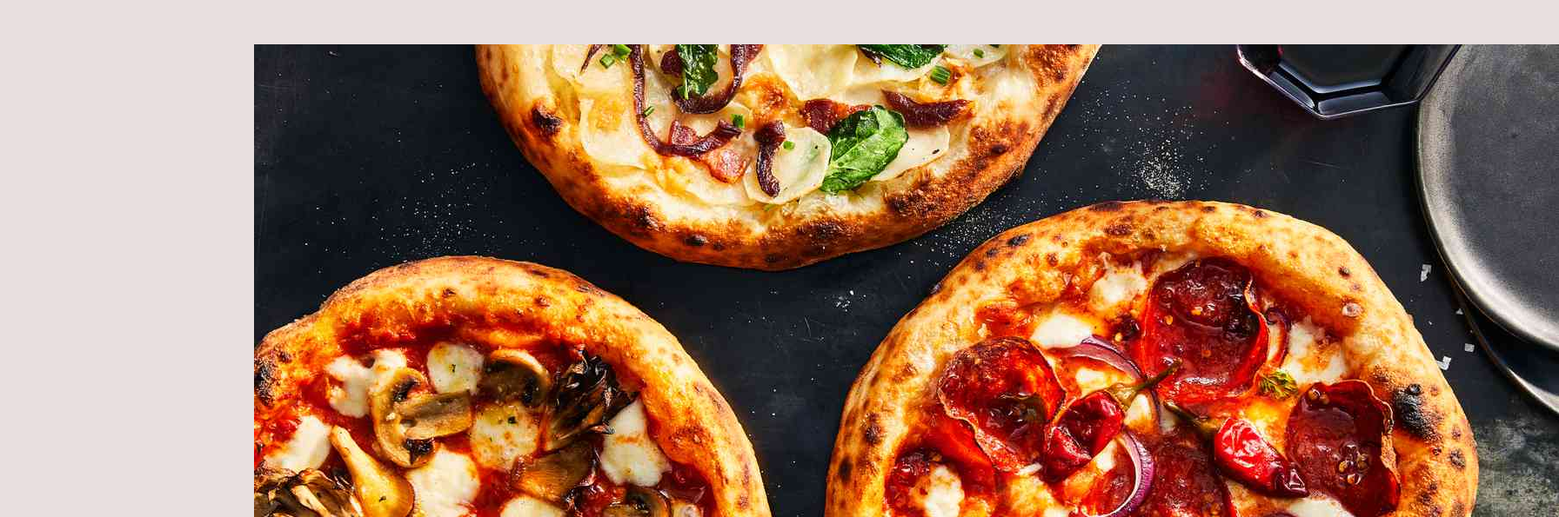
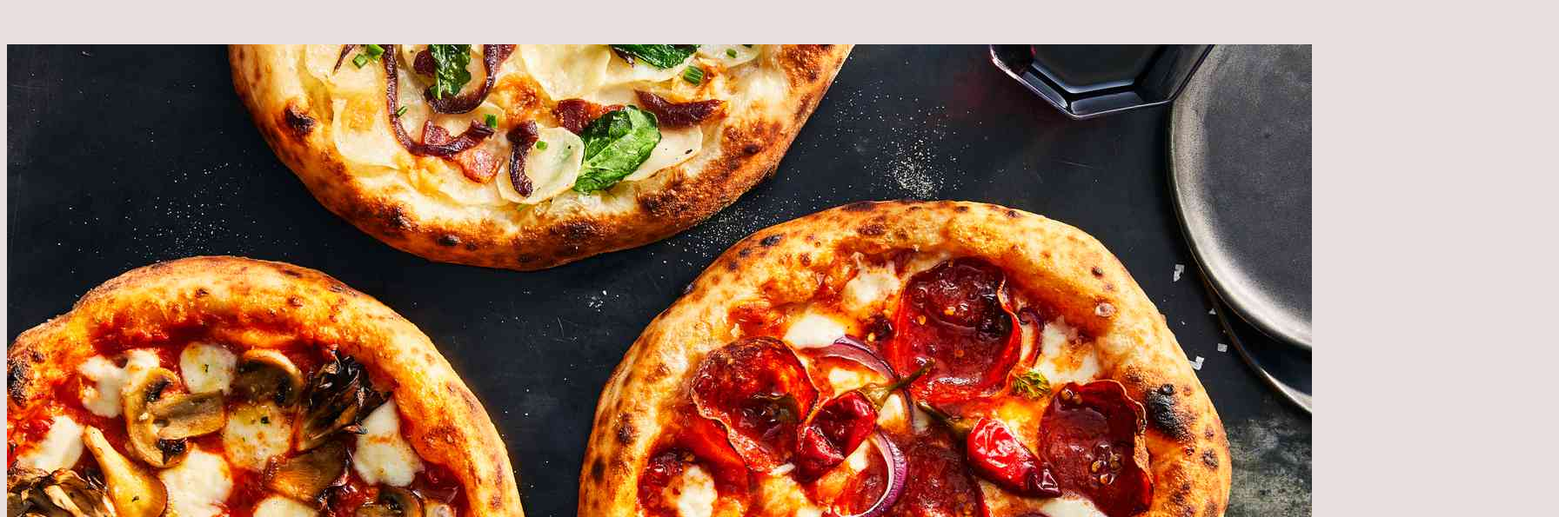
Before and after one commit to Eeemmmmaaa/IS-201-Website, a plain HTML site: page scratchpage.html in a window 1280 px wide. Shown: the part 477-1072 px from the top of the page at 87% size, 1792 px wide, since content can reach past the window. Drawn offline with Linux system fonts and the light colour scheme.

Commit message:
Add files via upload

```diff
--- a/css/mystyle.css
+++ b/css/mystyle.css
@@ -78,8 +78,7 @@ body {
     display: block;
     margin-left: auto;
     margin-right: auto;
-    width: 55%;
-    align-self: center;
+    width: 100%;
 }
 
 .steps{
```
